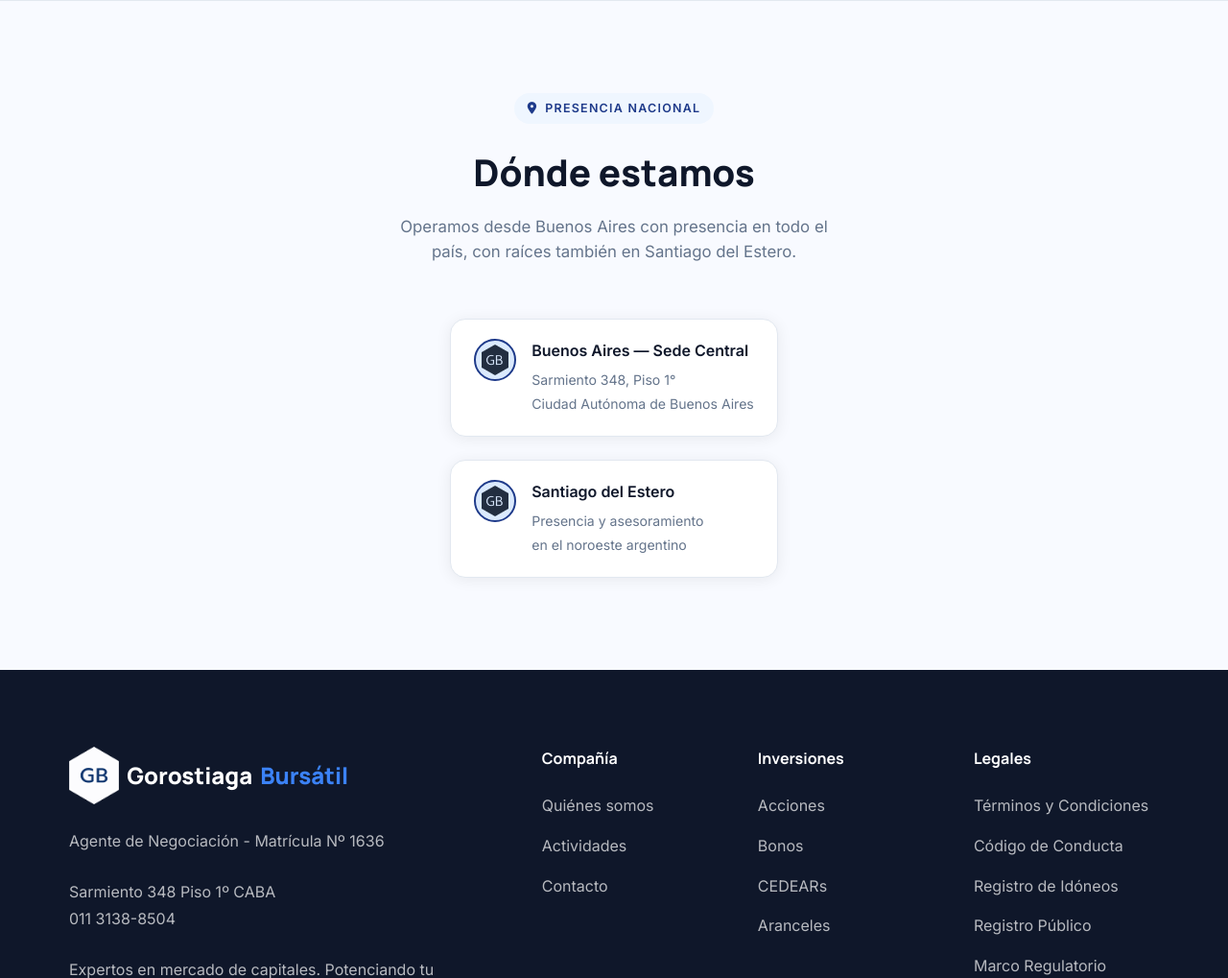
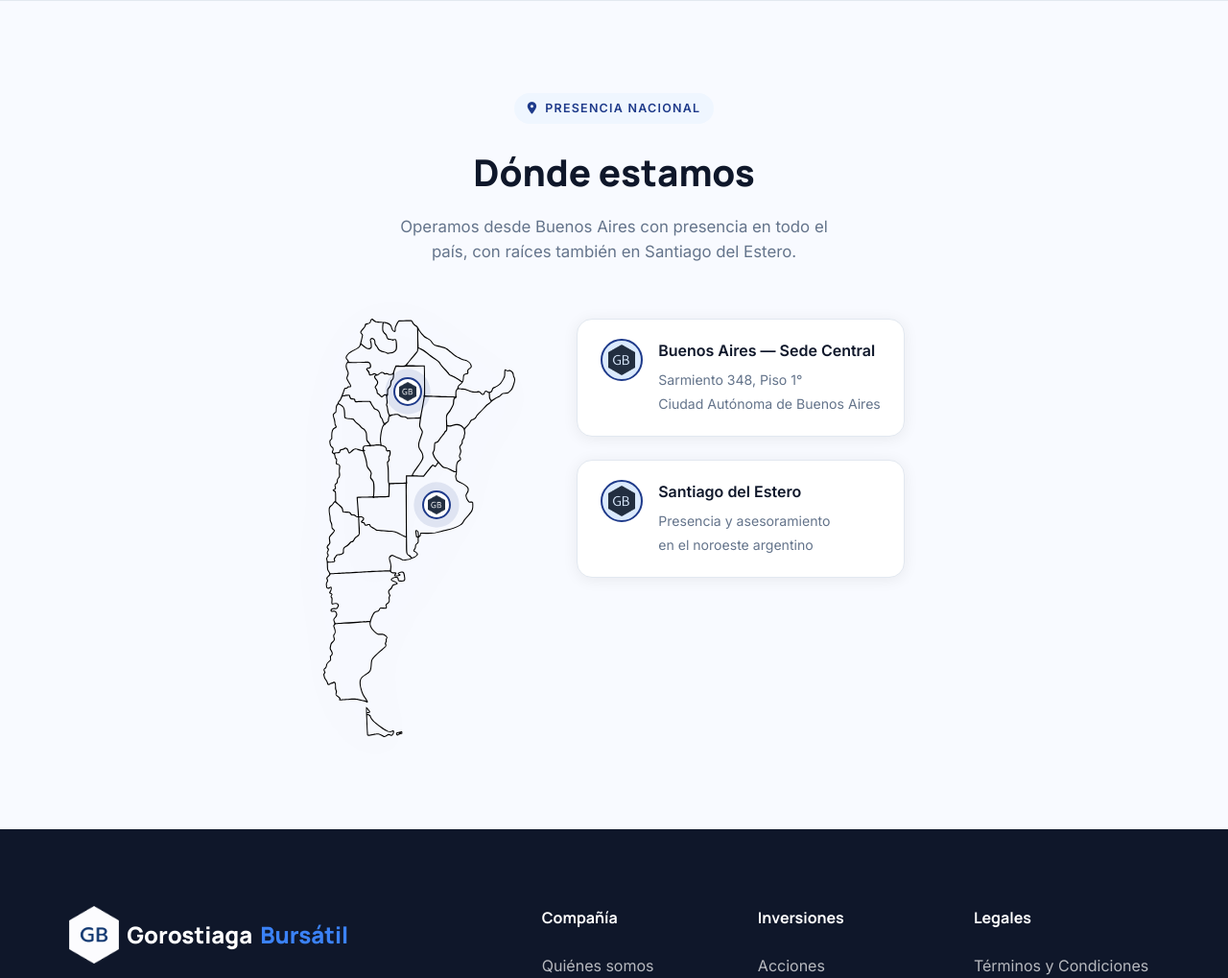
Before and after one commit to gabtaboada/gorostiagabursatil, a PHP site: page /pages/quienes-somos.html in a window 1280 px wide. Shown: the part 1347-2366 px from the top of the page at 96% size. Run offline with PHP 8.4, Linux system fonts and the light colour scheme.

Commit message:
mapa quienes somos

```diff
--- a/assets/css/estilo.css
+++ b/assets/css/estilo.css
@@ -1436,17 +1436,67 @@
     flex-wrap: wrap;
 }
 
+.map-container {
+    position: relative;
+    width: fit-content;
+}
+
+/* MAPA */
 .argentina-map {
-    width: 320px;
+    width: 200px;
     flex-shrink: 0;
     filter: drop-shadow(0 8px 32px rgba(30, 58, 138, 0.12));
 }
 
 /* Pines del mapa */
+/* PIN */
 .map-pin {
+    position: absolute;
+    width: 18px;
+    height: 18px;
+    transform: translate(-50%, -50%);
     cursor: pointer;
 }
 
+/* círculo */
+.pin-dot {
+    width: 30px;
+    height: 30px;
+    background: #ffffff;
+    border: 2px solid #1e3a8a;
+    border-radius: 50%;
+    box-shadow: 0 0 0 8px rgba(30, 58, 138, 0.2);
+    animation: pulse 2s infinite;
+
+    display: flex;
+    align-items: center;
+    justify-content: center;
+
+    overflow: hidden;
+}
+/* logo */
+.pin-dot img {
+    width: 20px;
+    height: 20px;
+    object-fit: contain;
+}
+/* Buenos Aires */
+.pin-ba {
+    left: 56%;
+    top: 43%;
+}
+
+/* Santiago del Estero */
+.pin-sgo {
+    left: 41%;
+    top: 16%;
+}
+
+
+/* .map-pin {
+    cursor: pointer;
+}
+ */
 .map-pin circle {
     transition: r 0.2s ease;
 }
--- a/pages/quienes-somos.html
+++ b/pages/quienes-somos.html
@@ -4,13 +4,17 @@
 <head>
     <meta charset="UTF-8">
     <meta name="viewport" content="width=device-width, initial-scale=1.0">
-    <link rel="icon" type="image/png" sizes="32x32" href="favicon-32x32.png">
+    <link rel="icon" type="image/png" sizes="32x32" href="../favicon-32x32.png">
     <title>Quiénes Somos | Gorostiaga Bursátil</title>
-    <meta name="description" content="Conocé al equipo de Gorostiaga Bursátil. Asesoramiento financiero integral con foco en el inversor y el mercado de capitales argentino.">
-    <meta name="keywords" content="quiénes somos Gorostiaga Bursátil, equipo de inversiones, asesor financiero Argentina, agente de negociación CNV, matrícula 1636, mercado de capitales Buenos Aires">
+    <meta name="description"
+        content="Conocé al equipo de Gorostiaga Bursátil. Asesoramiento financiero integral con foco en el inversor y el mercado de capitales argentino.">
+    <meta name="keywords"
+        content="quiénes somos Gorostiaga Bursátil, equipo de inversiones, asesor financiero Argentina, agente de negociación CNV, matrícula 1636, mercado de capitales Buenos Aires">
     <link rel="preconnect" href="https://fonts.googleapis.com">
     <link rel="preconnect" href="https://fonts.gstatic.com" crossorigin>
-    <link href="https://fonts.googleapis.com/css2?family=Manrope:wght@400;500;600;700;800&family=Inter:wght@400;500;600&display=swap" rel="stylesheet">
+    <link
+        href="https://fonts.googleapis.com/css2?family=Manrope:wght@400;500;600;700;800&family=Inter:wght@400;500;600&display=swap"
+        rel="stylesheet">
     <link rel="stylesheet" href="https://cdnjs.cloudflare.com/ajax/libs/font-awesome/6.4.0/css/all.min.css">
     <!--Estilos-->
     <link rel="stylesheet" href="../assets/css/estilo.css">
@@ -27,7 +31,9 @@
             <a href="../index.html" class="logo">
                 <img src="../assets/img/logo.png" alt="Gorostiaga Bursátil Logo" class="logo-img">
             </a>
-            <nav class="nav"><ul class="nav-list"></ul></nav>
+            <nav class="nav">
+                <ul class="nav-list"></ul>
+            </nav>
             <div class="header-actions">
                 <a href="../pages/abrir-cuenta.html" class="btn btn-primary">Abrir Cuenta</a>
                 <a href="https://inversor.inviu.com.ar/login" class="btn btn-outline" target="_blank">CUENTA INVIU</a>
@@ -38,7 +44,8 @@
                     </button>
                     <div class="rosval-menu">
                         <div class="rosval-label">RosVal</div>
-                        <a href="https://virtualbroker-gorostiagabursatil.aunesa.com/auth/signin?callbackUrl=%2F" target="_blank">
+                        <a href="https://virtualbroker-gorostiagabursatil.aunesa.com/auth/signin?callbackUrl=%2F"
+                            target="_blank">
                             <i class="fa-solid fa-chart-line"></i> Ver Posición
                         </a>
                         <a href="https://dma1.rosval.com.ar/#/auth/login" target="_blank">
@@ -62,7 +69,8 @@
                 <div class="mobile-rosval-logo">
                     <img src="../assets/img/rosario_valores.png" alt="logo Rosario valores"><span>RosVal</span>
                 </div>
-                <a href="https://virtualbroker-gorostiagabursatil.aunesa.com/auth/signin?callbackUrl=%2F" target="_blank"
+                <a href="https://virtualbroker-gorostiagabursatil.aunesa.com/auth/signin?callbackUrl=%2F"
+                    target="_blank"
                     style="display:flex;align-items:center;gap:0.5rem;font-size:1rem;font-weight:600;color:#1e3a8a;padding:0.5rem 0;">
                     <i class="fa-solid fa-chart-line"></i> Ver Posición
                 </a>
@@ -91,10 +99,14 @@
                 <div class="about-grid">
 
                     <div class="about-text">
-                        <span class="section-badge"><i class="fa-solid fa-building-columns"></i> Gorostiaga Bursátil</span>
+                        <span class="section-badge"><i class="fa-solid fa-building-columns"></i> Gorostiaga
+                            Bursátil</span>
                         <h2>El inversor en el <span>centro de cada decisión</span></h2>
-                        <p>En Gorostiaga Bursátil nos enfocamos en brindar asesoramiento financiero integral, poniendo al inversor y su comprensión del mercado en el centro de cada decisión.</p>
-                        <p>Contamos con un equipo de profesionales especializados en el mercado de capitales y en el desarrollo de estrategias de inversión, comprometidos en acompañar al inversor con claridad y visión amoldado a sus necesidades y perfil.</p>
+                        <p>En Gorostiaga Bursátil nos enfocamos en brindar asesoramiento financiero integral, poniendo
+                            al inversor y su comprensión del mercado en el centro de cada decisión.</p>
+                        <p>Contamos con un equipo de profesionales especializados en el mercado de capitales y en el
+                            desarrollo de estrategias de inversión, comprometidos en acompañar al inversor con claridad
+                            y visión amoldado a sus necesidades y perfil.</p>
 
                         <div class="about-pillars">
                             <div class="pillar">
@@ -124,20 +136,34 @@
                     <!-- Stat cards -->
                     <div class="about-visual">
                         <div style="display:grid; grid-template-columns:1fr 1fr; gap:20px;">
-                            <div style="background:#eff6ff; border-radius:20px; padding:32px 24px; text-align:center; border:1px solid #dbeafe;">
-                                <div style="font-size:2.4rem; font-weight:800; color:var(--primary); font-family:var(--font-heading);">+30</div>
-                                <div style="font-size:0.9rem; color:#475569; margin-top:6px; font-weight:500;">Años de experiencia</div>
+                            <div
+                                style="background:#eff6ff; border-radius:20px; padding:32px 24px; text-align:center; border:1px solid #dbeafe;">
+                                <div
+                                    style="font-size:2.4rem; font-weight:800; color:var(--primary); font-family:var(--font-heading);">
+                                    +30</div>
+                                <div style="font-size:0.9rem; color:#475569; margin-top:6px; font-weight:500;">Años de
+                                    experiencia</div>
                             </div>
-                            <div style="background:#f0fdf4; border-radius:20px; padding:32px 24px; text-align:center; border:1px solid #bbf7d0;">
-                                <div style="font-size:2.4rem; font-weight:800; color:#16a34a; font-family:var(--font-heading);">CNV</div>
-                                <div style="font-size:0.9rem; color:#475569; margin-top:6px; font-weight:500;">Agente registrado</div>
+                            <div
+                                style="background:#f0fdf4; border-radius:20px; padding:32px 24px; text-align:center; border:1px solid #bbf7d0;">
+                                <div
+                                    style="font-size:2.4rem; font-weight:800; color:#16a34a; font-family:var(--font-heading);">
+                                    CNV</div>
+                                <div style="font-size:0.9rem; color:#475569; margin-top:6px; font-weight:500;">Agente
+                                    registrado</div>
                             </div>
-                            <div style="background:#fefce8; border-radius:20px; padding:32px 24px; text-align:center; border:1px solid #fde68a; grid-column:1/-1;">
-                                <div style="font-size:2.4rem; font-weight:800; color:#d97706; font-family:var(--font-heading);">1636</div>
-                                <div style="font-size:0.9rem; color:#475569; margin-top:6px; font-weight:500;">Matrícula Nº</div>
+                            <div
+                                style="background:#fefce8; border-radius:20px; padding:32px 24px; text-align:center; border:1px solid #fde68a; grid-column:1/-1;">
+                                <div
+                                    style="font-size:2.4rem; font-weight:800; color:#d97706; font-family:var(--font-heading);">
+                                    1636</div>
+                                <div style="font-size:0.9rem; color:#475569; margin-top:6px; font-weight:500;">Matrícula
+                                    Nº</div>
                             </div>
-                            <div style="background:linear-gradient(135deg,var(--primary),#1d4ed8); border-radius:20px; padding:32px 24px; text-align:center; grid-column:1/-1;">
-                                <div style="font-size:1rem; font-weight:700; color:#fff; line-height:1.6;">"Acompañamos al inversor con claridad, visión y compromiso."</div>
+                            <div
+                                style="background:linear-gradient(135deg,var(--primary),#1d4ed8); border-radius:20px; padding:32px 24px; text-align:center; grid-column:1/-1;">
+                                <div style="font-size:1rem; font-weight:700; color:#fff; line-height:1.6;">"Acompañamos
+                                    al inversor con claridad, visión y compromiso."</div>
                             </div>
                         </div>
                     </div>
@@ -152,13 +178,38 @@
                 <div class="map-header">
                     <span class="section-badge"><i class="fa-solid fa-location-dot"></i> Presencia nacional</span>
                     <h2>Dónde estamos</h2>
-                    <p>Operamos desde Buenos Aires con presencia en todo el país, con raíces también en Santiago del Estero.</p>
+                    <p>Operamos desde Buenos Aires con presencia en todo el país, con raíces también en Santiago del
+                        Estero.</p>
                 </div>
 
                 <div class="map-wrap">
 
                     <!-- SVG Mapa Argentina -->
+                    <div class="map-container">
 
+                        <img src="../assets/img/mapa-argentina.svg" class="argentina-map" alt="">
+
+                        <!-- PIN BUENOS AIRES -->
+                        <div class="map-pin pin-ba">
+                            <div class="pin-dot">
+                                <img src="../assets/img/logo-pin.png" alt="">
+                            </div>
+                            <div class="map-tooltip">
+                                <span>Buenos Aires</span>
+                            </div>
+                        </div>
+
+                        <!-- PIN SANTIAGO -->
+                        <div class="map-pin pin-sgo">
+                            <div class="pin-dot">
+                                <img src="../assets/img/logo-pin.png" alt="">
+                            </div>
+                            <div class="map-tooltip">
+                                <span>Santiago del estero</span>
+                            </div>
+                        </div>
+
+                    </div>
 
                     <!-- Leyenda -->
                     <div class="map-legend">
@@ -194,16 +245,20 @@
             <div class="footer-top">
                 <div class="footer-brand">
                     <a href="../index.html" class="logo footer-logo">
-                        <img src="../assets/img/logo_footer.png" alt="Logo gorostiaga bursatil para footer de la web" class="logo-img">
+                        <img src="../assets/img/logo_footer.png" alt="Logo gorostiaga bursatil para footer de la web"
+                            class="logo-img">
                         Gorostiaga<span class="logo-accent">Bursátil</span>
                     </a>
                     <p>Agente de Negociación - Matrícula Nº 1636</p>
                     <p>Sarmiento 348 Piso 1º CABA<br>011 3138-8504</p>
                     <p>Expertos en mercado de capitales. Potenciando tu futuro financiero con solidez y confianza.</p>
                     <div class="social-links">
-                        <a href="https://www.instagram.com/gorostiagabursatil/" target="_blank"><i class="fa-brands fa-instagram"></i></a>
-                        <a href="https://www.youtube.com/@GorostiagaBursatil" target="_blank"><i class="fa-brands fa-youtube"></i></a>
-                        <a href="https://whatsapp.com/channel/0029VbBltdwD8SE8DawmC30c" target="_blank"><i class="fa-brands fa-whatsapp"></i></a>
+                        <a href="https://www.instagram.com/gorostiagabursatil/" target="_blank"><i
+                                class="fa-brands fa-instagram"></i></a>
+                        <a href="https://www.youtube.com/@GorostiagaBursatil" target="_blank"><i
+                                class="fa-brands fa-youtube"></i></a>
+                        <a href="https://whatsapp.com/channel/0029VbBltdwD8SE8DawmC30c" target="_blank"><i
+                                class="fa-brands fa-whatsapp"></i></a>
                     </div>
                 </div>
                 <div class="footer-links">
@@ -227,14 +282,21 @@
                     <div class="footer-col">
                         <h4>Legales</h4>
                         <ul>
-                            <li><a href="../assets/documentos/pdf/Terminosycondiciones.pdf">Términos y Condiciones</a></li>
+                            <li><a href="../assets/documentos/pdf/Terminosycondiciones.pdf">Términos y Condiciones</a>
+                            </li>
                             <li><a href="../assets/documentos/pdf/CodigoDeConducta.pdf">Código de Conducta</a></li>
                             <li><a href="../assets/documentos/pdf/RegistroDeIdoneos.pdf">Registro de Idóneos</a></li>
                             <li><a href="https://www.cnv.gov.ar/sitioWeb/RegistrosPublicos">Registro Público</a></li>
-                            <li><a href="https://www.argentina.gob.ar/cnv/quienes-somos/marco-regulatorio">Marco Regulatorio</a></li>
-                            <li><a href="https://www.cnv.gov.ar/sitioWeb/RegistrosPublicos/Idoneos">Agentes Autorizados</a></li>
-                            <li><a href="https://www.argentina.gob.ar/economia/industria-y-comercio/defensadelconsumidor">Defensa al Consumidor</a></li>
-                            <li><a href="https://www.arca.gob.ar/landing/default.asp"><img src="https://www.afip.gob.ar/images/f960/DATAWEB.jpg" alt="QR AFIP" width="50" height="70"></a></li>
+                            <li><a href="https://www.argentina.gob.ar/cnv/quienes-somos/marco-regulatorio">Marco
+                                    Regulatorio</a></li>
+                            <li><a href="https://www.cnv.gov.ar/sitioWeb/RegistrosPublicos/Idoneos">Agentes
+                                    Autorizados</a></li>
+                            <li><a
+                                    href="https://www.argentina.gob.ar/economia/industria-y-comercio/defensadelconsumidor">Defensa
+                                    al Consumidor</a></li>
+                            <li><a href="https://www.arca.gob.ar/landing/default.asp"><img
+                                        src="https://www.afip.gob.ar/images/f960/DATAWEB.jpg" alt="QR AFIP" width="50"
+                                        height="70"></a></li>
                         </ul>
                     </div>
                 </div>
@@ -247,4 +309,5 @@
     </footer>
 
 </body>
+
 </html>
```
Also changed, not shown: other parts of assets/css/estilo.css (+81 -1 lines), assets/img/mapa-argentina.svg (added).
